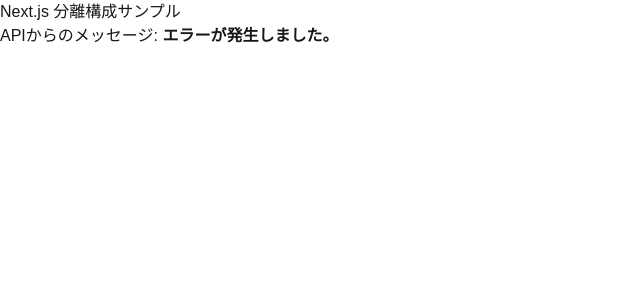
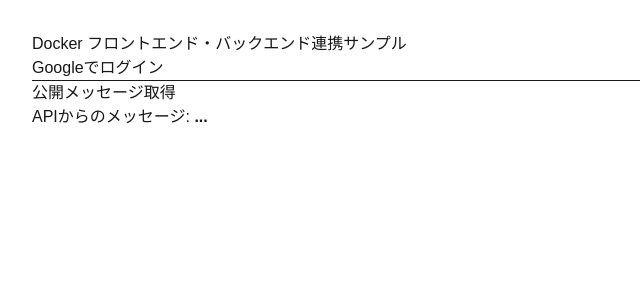
Before and after one commit to geek-hackathon2025-vol5-team-hci/go-jiro, a Next.js app in the folder frontend/: page / in a window 1280 px wide. Shown: the top 300 px of the page, without its empty margins (0-640 px from the left). Built offline with nearby package versions, Linux system fonts and the light colour scheme; no server answers.

Commit message:
darekatasukete

```diff
--- a/frontend/src/app/page.tsx
+++ b/frontend/src/app/page.tsx
@@ -1,25 +1,97 @@
-'use client'; // ブラウザで動作するコンポーネントであることを示す
+'use client'; // このファイルがクライアントサイドで動作することを宣言します
 
 import { useState, useEffect } from 'react';
 
+// ユーザー情報の型
+interface UserProfile {
+  displayName: string;
+  emails: { value: string }[];
+  photos: { value: string }[];
+}
+
 export default function Home() {
+  // 状態管理のためのStateを定義
+  const [user, setUser] = useState<UserProfile | null>(null);
   const [message, setMessage] = useState('...');
+  const [isLoading, setIsLoading] = useState(true); // ログイン状態の確認中フラグ
 
+  // ページが読み込まれた時に一度だけ実行される処理
   useEffect(() => {
+    // ログイン状態を確認するAPIを叩く
+    fetch('/api/profile')
+      .then(response => {
+        if (!response.ok) {
+          // 401 Unauthorizedなどの場合は未ログインと判断
+          throw new Error('Not authenticated');
+        }
+        return response.json();
+      })
+      .then(data => {
+        if (data.user) {
+          setUser(data.user);
+        }
+      })
+      .catch(() => {
+        // エラーが発生した場合（=未ログイン）はuserをnullのままにする
+        setUser(null);
+      })
+      .finally(() => {
+        // 確認処理が完了したらローディング状態を解除
+        setIsLoading(false);
+      });
+  }, []); // 第2引数の空配列は「初回レンダリング時にのみ実行」を意味する
+
+  // 公開メッセージを取得するボタンの処理
+  const handleFetchMessage = () => {
+    setMessage('取得中...');
     fetch('/api/message')
-      .then((res) => res.json())
-      .then((data) => {
+      .then(response => response.json())
+      .then(data => {
         setMessage(data.message);
       })
-      .catch((error) => {
-        console.error('Error fetching data:', error);
+      .catch(error => {
+        console.error('Error fetching public data:', error);
         setMessage('エラーが発生しました。');
       });
-  }, []);
+  };
 
+  // 認証エリアのコンポーネントを定義
+  const AuthArea = () => {
+    if (isLoading) {
+      return <p>読み込み中...</p>;
+    }
+
+    if (user) {
+      // ログインしている場合の表示
+      return (
+        <div>
+          <p>ようこそ, {user.displayName} さん</p>
+          <p>Email: {user.emails[0].value}</p>
+          <img src={user.photos[0].value} alt="プロフィール画像" width="50" />
+          <br />
+          <a href="/api/logout"><button>ログアウト</button></a>
+        </div>
+      );
+    } else {
+      // 未ログインの場合の表示
+      return (
+        <a href="/api/auth/google"><button>Googleでログイン</button></a>
+      );
+    }
+  };
+
+  // ページ全体の見た目を返す
   return (
-    <main>
-      <h1>Next.js 分離構成サンプル</h1>
+    <main style={{ padding: '2rem' }}>
+      <h1>Docker フロントエンド・バックエンド連携サンプル</h1>
+
+      <div id="auth-area">
+        <AuthArea />
+      </div>
+
+      <hr />
+
+      <button onClick={handleFetchMessage}>公開メッセージ取得</button>
       <p>APIからのメッセージ: <strong>{message}</strong></p>
     </main>
   );
```
Also changed, not shown: 1 other file (tests, documents, lock files or other folders).
